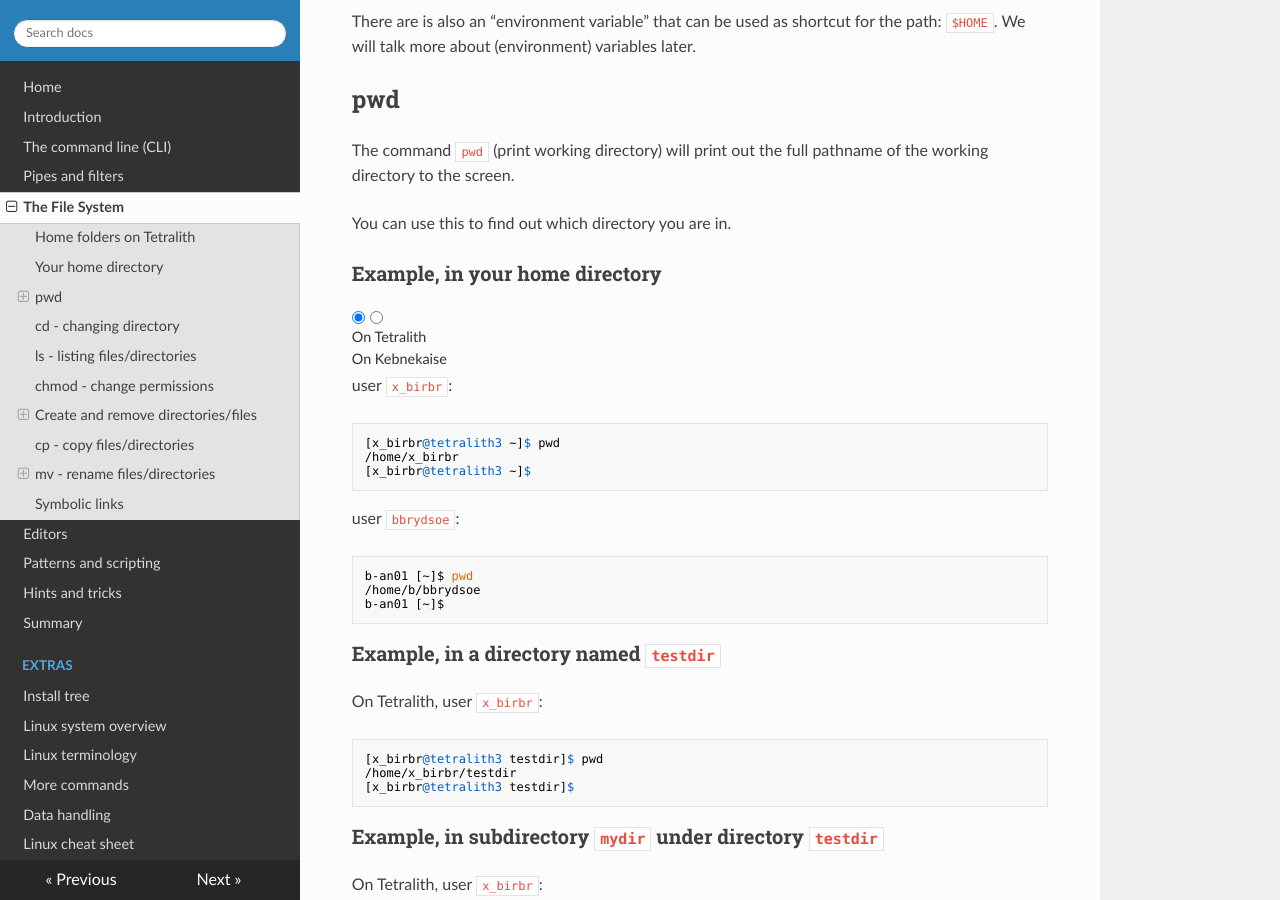
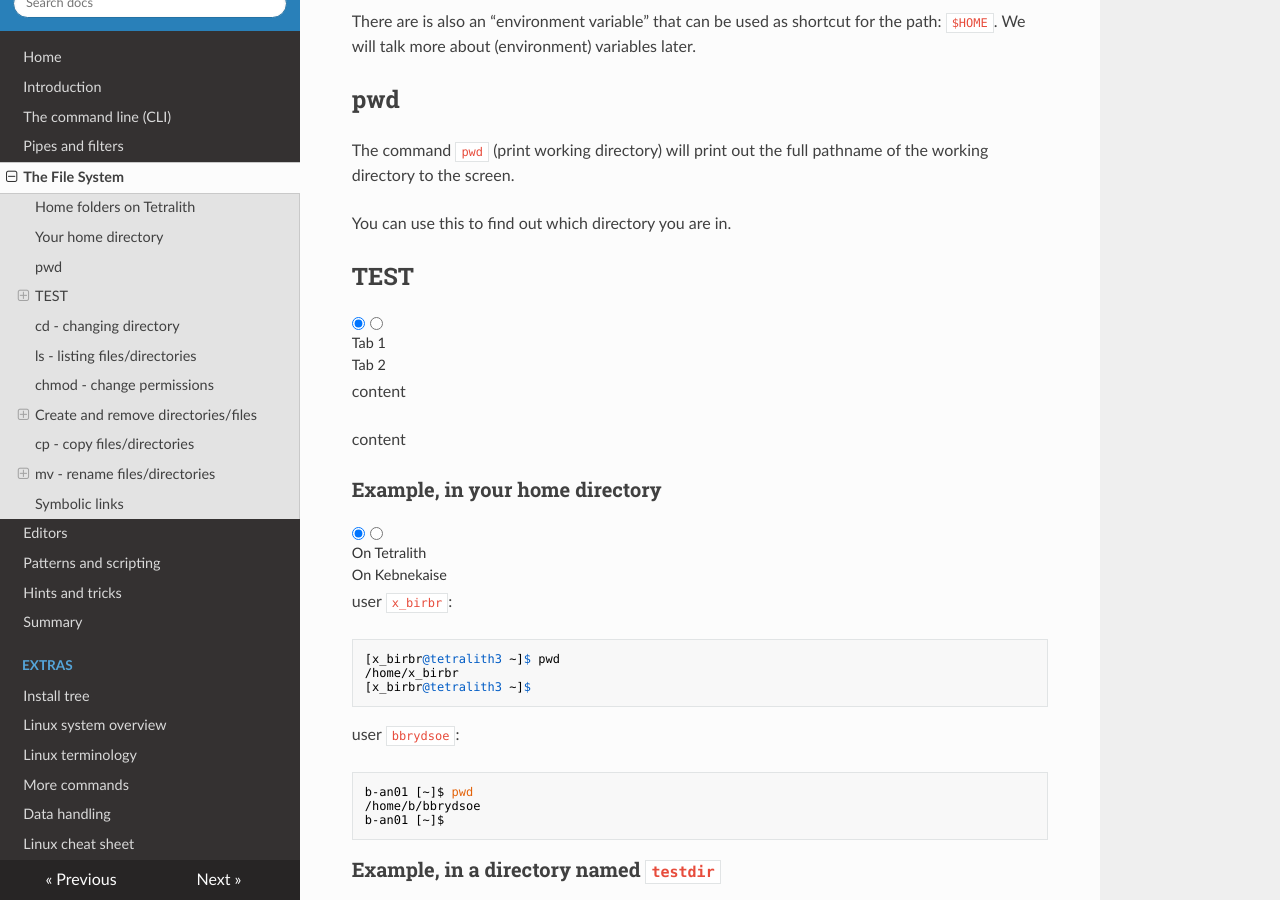
Before and after one commit to hpc2n/linux-command-line-101, an MkDocs documentation site: the page built from docs/filesystem.md, in a window 1280 px wide and 900 px high, scrolled down 2931 px. Built offline with MkDocs 1.6.1, drawn with Linux system fonts in a browser that asks for light colours; nearby versions of some CDN libraries.

Commit message:
Testing something

```diff
--- a/docs/filesystem.md
+++ b/docs/filesystem.md
@@ -88,6 +88,16 @@ There are is also an "environment variable" that can be used as shortcut for the
 The command ``pwd`` (print working directory) will print out the full pathname of the working directory to the screen.
 
 You can use this to find out which directory you are in.
+
+## TEST
+
+=== "Tab 1"
+
+    content
+
+=== "Tab 2"
+
+    content
 
 ### Example, in your home directory
 
```
